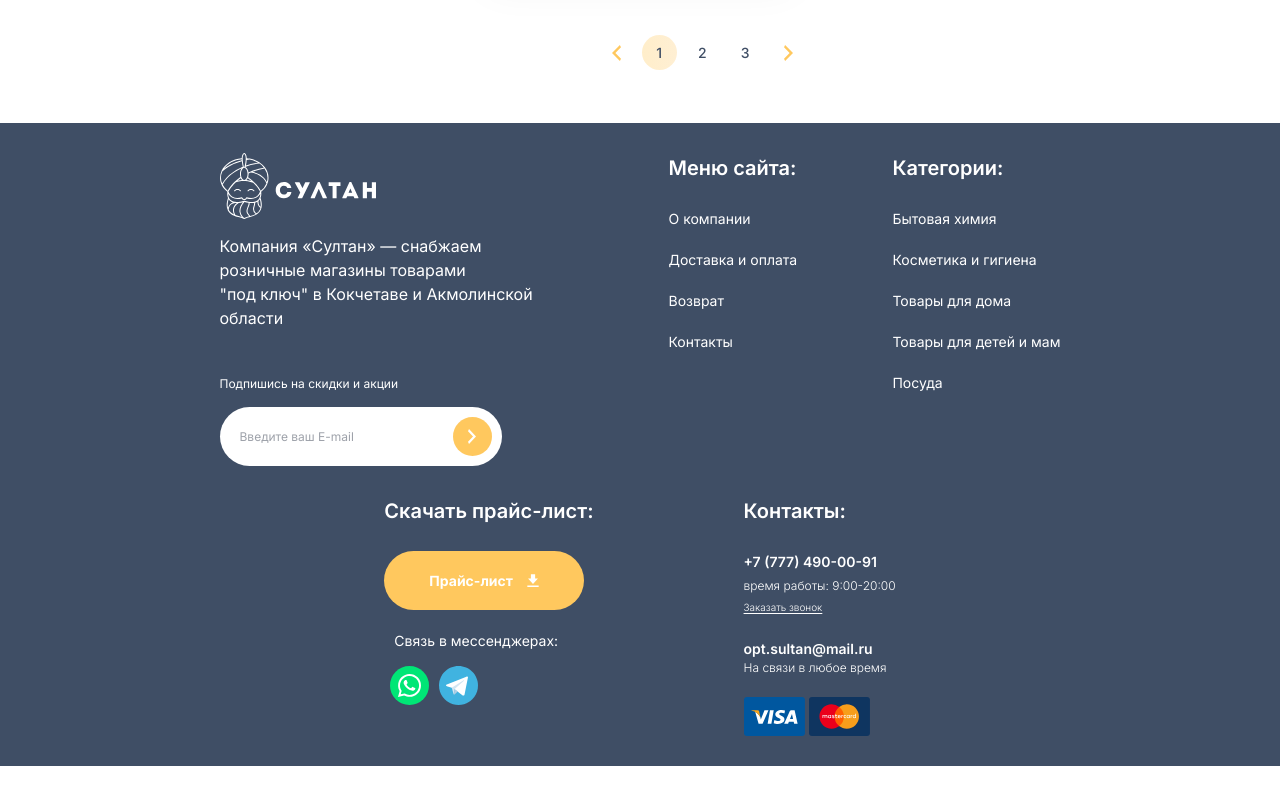
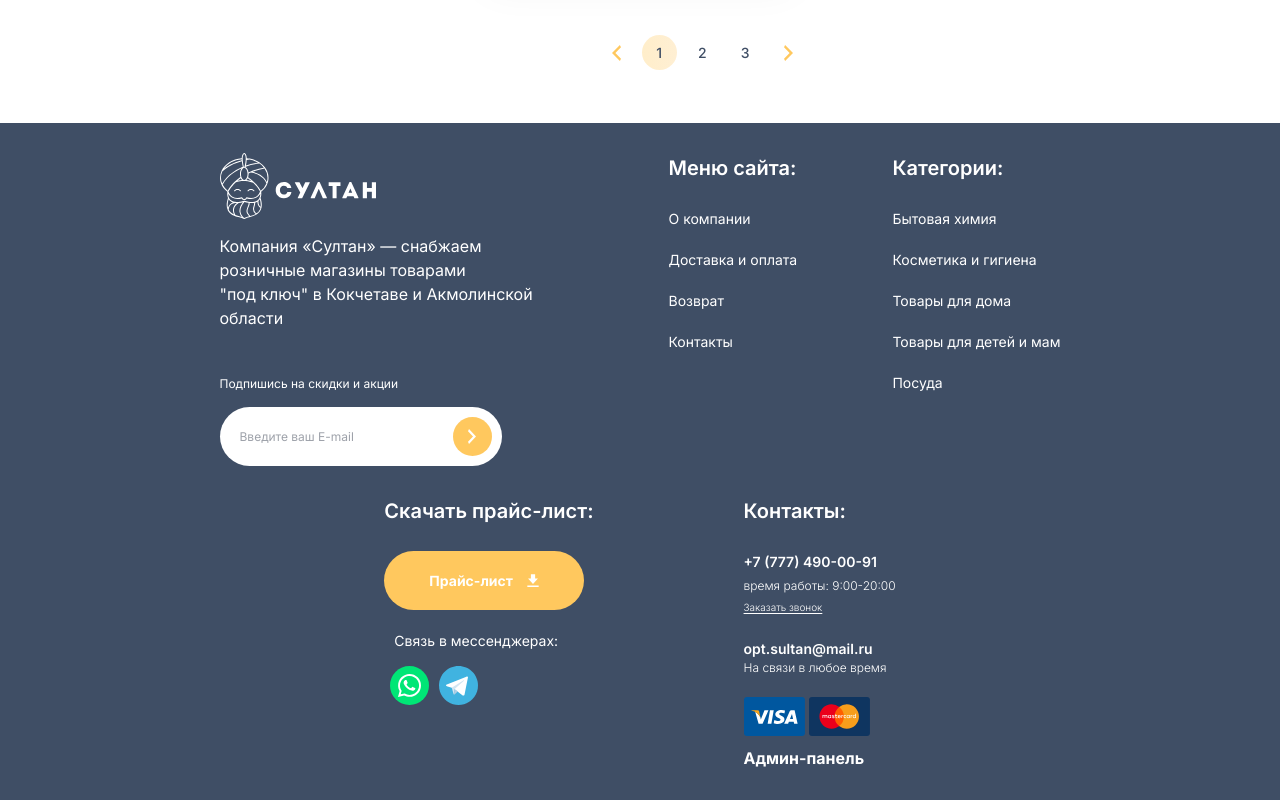
Before and after one commit to Bonamente/e-shop, a React (Vite) app: page / in a window 1280 px wide. Shown: the part 3108-3908 px from the top of the page. Before the commit the page ends 3874 px from the top, so only its background shows below. Built offline with nearby package versions, Linux system fonts and the light colour scheme.

Commit message:
feat(Footer): add link to admin page

```diff
--- a/src/components/footer/Footer.module.css
+++ b/src/components/footer/Footer.module.css
@@ -404,4 +404,16 @@ section:not(:first-child):not(:last-child) {
   justify-content: space-between;
 
   width: 126px;
+  margin-bottom: 10px;
 }
+
+.adminPageLink {
+  font-size: var( --fs-3);
+  font-weight: 800;
+  color: var(--clr-white);
+}
+
+.adminPageLink:hover,
+.adminPageLink:focus {
+  text-decoration: underline;
+}
--- a/src/components/footer/Footer.tsx
+++ b/src/components/footer/Footer.tsx
@@ -1,10 +1,10 @@
 /* eslint-disable jsx-a11y/label-has-associated-control */
-import { NavLink } from 'react-router-dom';
+import { Link, NavLink } from 'react-router-dom';
 import Logo from '../logo/Logo';
 import NavLinks from '../navLinks/NavLinks';
 import PriceListBtn from '../buttons/priceList-btn/PriceListBtn';
+import useResize from '../../hooks/useResize';
 import styles from './Footer.module.css';
-import useResize from '../../hooks/useResize';
 
 const Footer = () => {
   const [isSmallScreen] = useResize();
@@ -185,6 +185,9 @@ const Footer = () => {
                   />
                 </div>
               </div>
+              <Link className={styles.adminPageLink} to="/admin">
+                Админ-панель
+              </Link>
             </div>
             <div
               className={styles.messengers}
```
